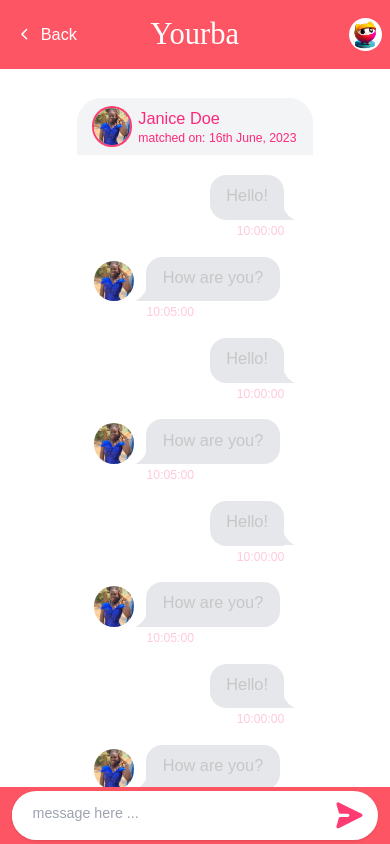
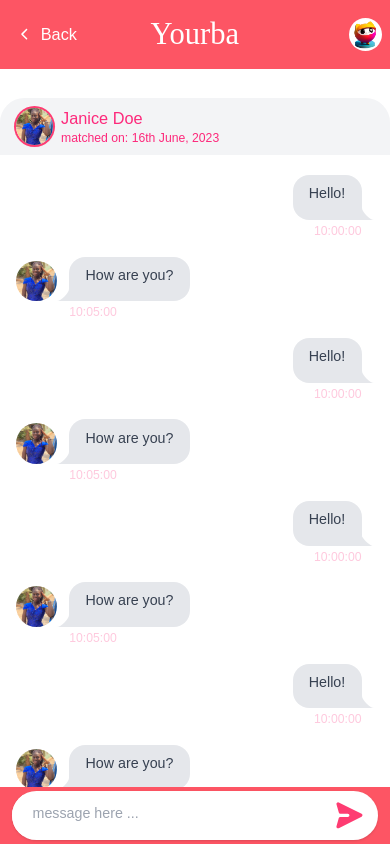
Before and after one commit to eugene-sew/anondate, a React (Vite) app: page /#/connects/1 in a window 390 px wide. Built offline with nearby package versions, Linux system fonts and the light colour scheme; a web font is replaced by a local one.

Commit message:
added messaging feature

```diff
--- a/src/components/Chat.jsx
+++ b/src/components/Chat.jsx
@@ -56,7 +56,7 @@
 
   useEffect(() => load(), []);
   return (
-    <div className="flex  flex-col  bg-white  h-screen overflow-hidden ">
+    <div className="flex  flex-col  bg-white  h-screen overflow-hidden w-full">
       <header className="bg-gray-100 py-2 px-4 flex flex-row items-center gap-2">
         <div>
           <img
--- a/src/components/ChatBubble.jsx
+++ b/src/components/ChatBubble.jsx
@@ -14,7 +14,9 @@
           </div>
         </div>
       )}
-      <div className="chat-bubble bg-gray-200">{message.content}</div>
+      <div className="chat-bubble bg-gray-200 text-sm text-gray-700">
+        {message.content}
+      </div>
       <div className="chat-footer opacity-50">
         <time className="text-xs opacity-50">{timeString}</time>
       </div>
--- a/src/pages/ChatPage.jsx
+++ b/src/pages/ChatPage.jsx
@@ -34,7 +34,7 @@
         </Link>
       </header>
       <div className="h-full w-full pt-24 flex justify-center">
-        <div className="h-full  rounded-t-3xl pt-0 overflow-hidden pb-10 max-w-[500px]">
+        <div className="h-full  rounded-t-3xl pt-0 overflow-hidden pb-10 w-full md:max-w-[500px]">
           <Outlet />
         </div>
       </div>
```
